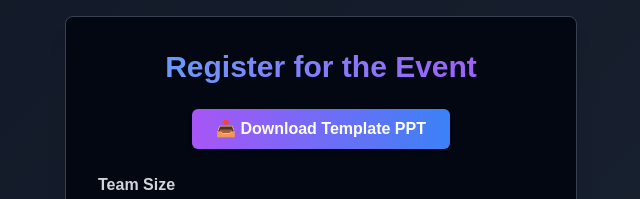
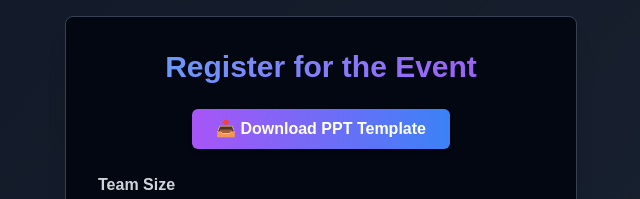
Before and after one commit to TheBYTEClubNIE/ByteClubWebsite, a Next.js app in the folder frontend/: page /sections/Registration in a window 1280 px wide. Shown: the top 199 px of the page, without its empty margins (319-959 px from the left). Built offline with nearby package versions, Linux system fonts and the light colour scheme; a web font is replaced by a local one.

Commit message:
name changes

```diff
--- a/frontend/app/sections/Registration/page.tsx
+++ b/frontend/app/sections/Registration/page.tsx
@@ -105,7 +105,7 @@ const RegistrationForm = () => {
                         download
                         className="inline-block px-6 py-2 bg-gradient-to-r from-purple-500 to-blue-500 text-white font-bold rounded-md shadow-md hover:scale-105 transform transition duration-300"
                     >
-                        📥 Download Template PPT
+                        📥 Download PPT Template
                     </a>
                 </div>
 
```
